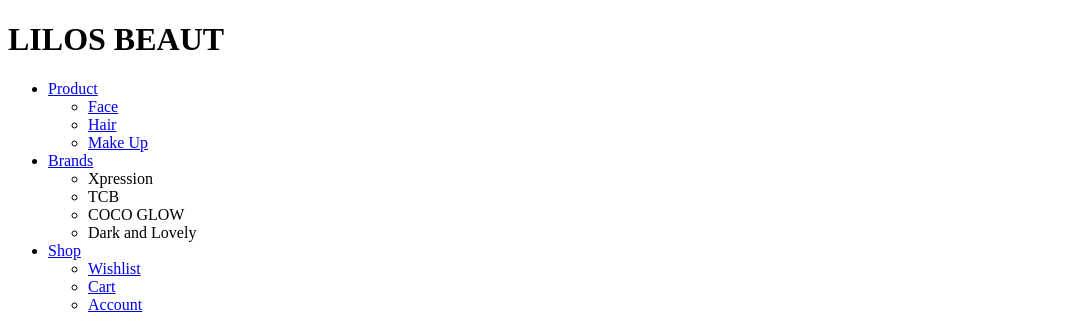
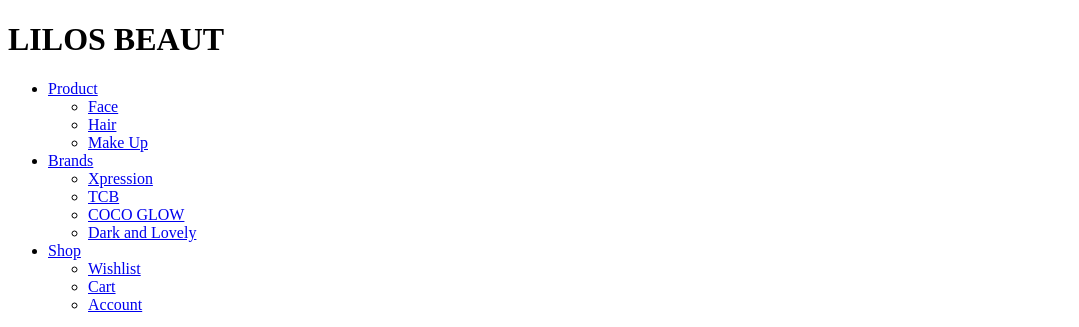
Before and after one commit to Harbike/LILOS-BEAUT, a plain HTML site: page index.html in a window 1280 px wide. Shown: the top 327 px of the page, without its empty margins (0-1079 px from the left). Drawn offline with Linux system fonts and the light colour scheme.

Commit message:
Add link to brands

```diff
--- a/index.html
+++ b/index.html
@@ -26,10 +26,10 @@
 
             <li><a href="brands.html">Brands</a></li>
                 <ul>
-                    <li>Xpression</a></li>
-                    <li>TCB</li>
-                    <li>COCO GLOW</li>
-                    <li>Dark and Lovely</li>
+                    <li><a href="#">Xpression</a></li>
+                    <li><a href="#">TCB</a></li>
+                    <li><a href="#">COCO GLOW</a></li>
+                    <li><a href="#">Dark and Lovely</a></li>
                 </ul>
 
             <li><a href="products.html">Shop</a>
```
